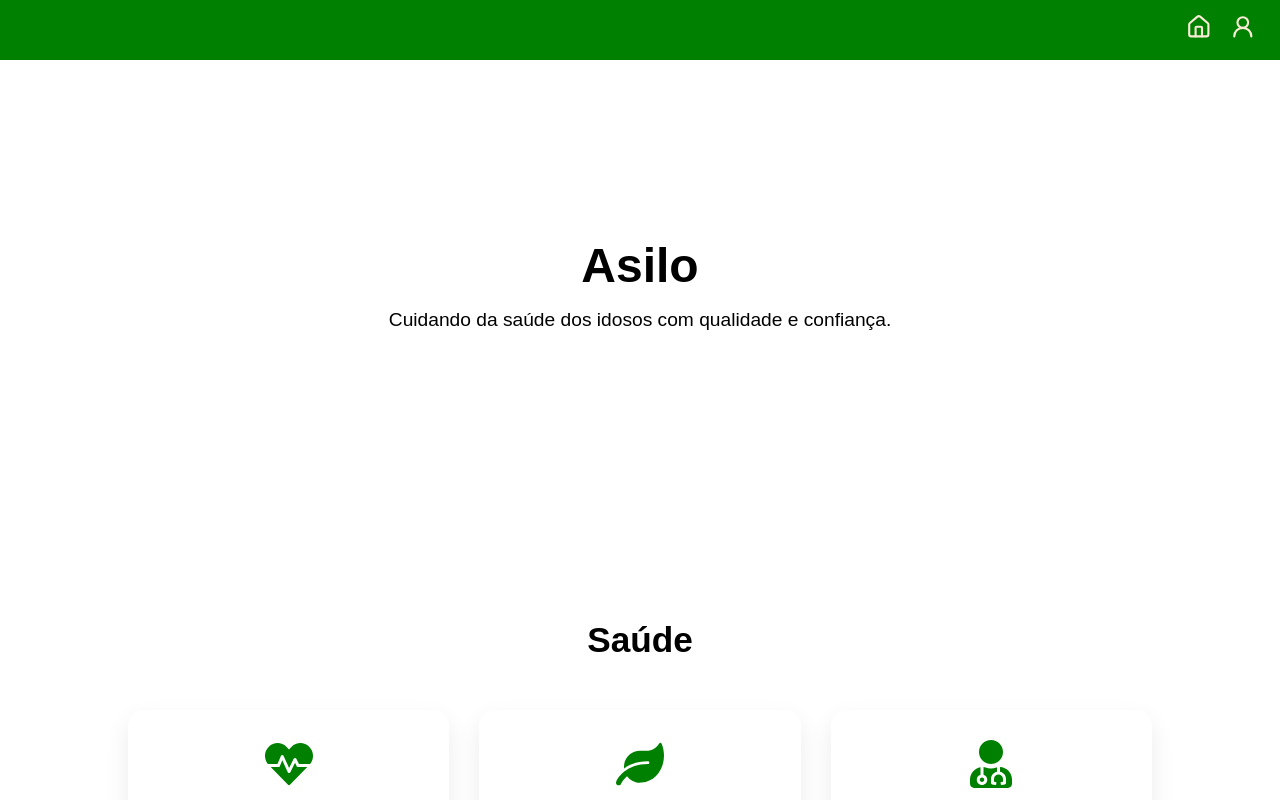
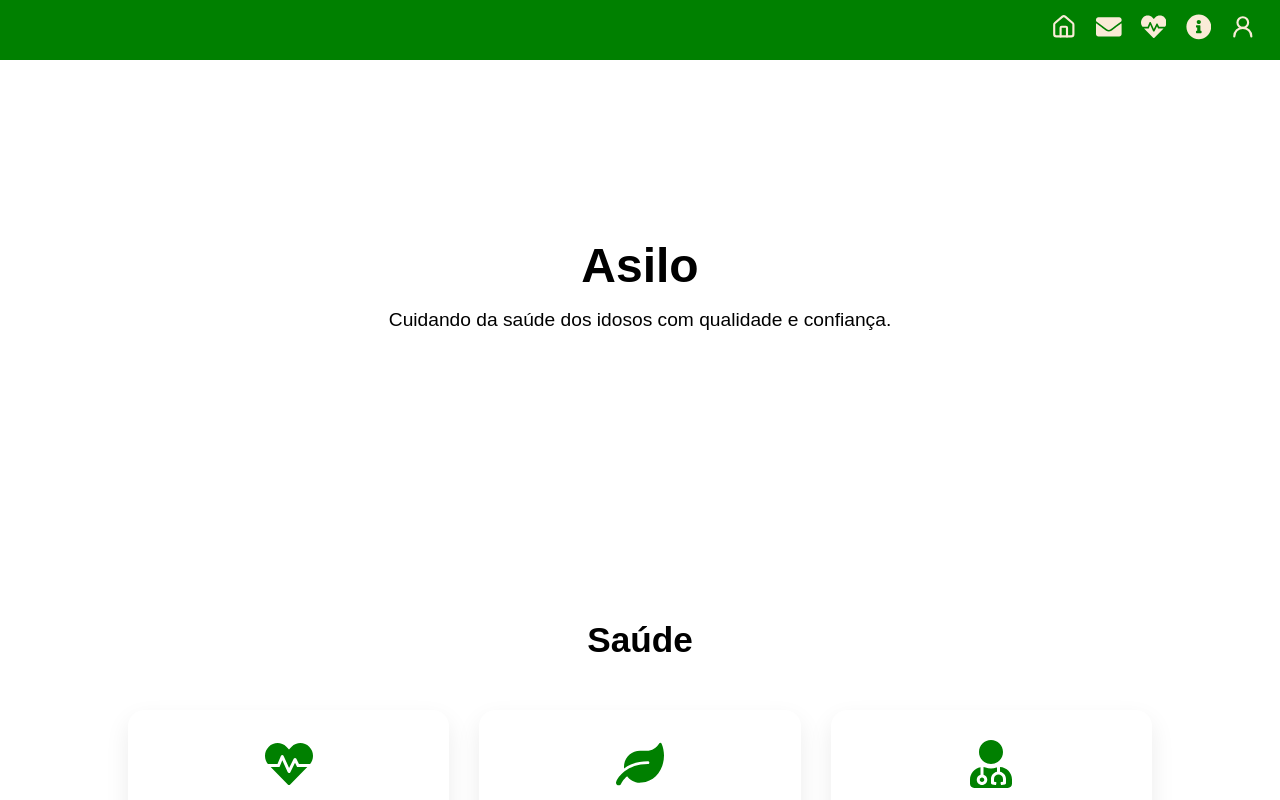
Before and after one commit to vitorsac13/asilo, a React (Vite) app in the folder frontend/: page / in a window 1280 px wide. Shown: the top 800 px of the page. Built offline with nearby package versions, Linux system fonts and the light colour scheme.

Commit message:
Fix navbar

```diff
--- a/frontend/src/components/navbar/navbar.jsx
+++ b/frontend/src/components/navbar/navbar.jsx
@@ -3,6 +3,7 @@ import { LuUserRound, LuMenu, LuHouse  } from "react-icons/lu"
 import { Drawer } from '@mui/material'
 import { useState } from 'react'
 import { Link } from 'react-router-dom'
+import { FaEnvelope, FaHeartbeat, FaInfoCircle } from 'react-icons/fa'
 
 export default function Navbar() {
     const [openMenu, setOpenMenu] = useState(false)
@@ -17,6 +18,9 @@ export default function Navbar() {
 
                 <div className={styles.navbarRight}>
                     <Link to="/"><LuHouse className={styles.navbarIcon} /></Link>
+                    <Link to="/contact"><FaEnvelope className={styles.navbarIcon} /></Link>
+                    <Link to="/health"><FaHeartbeat className={styles.navbarIcon} /></Link>
+                    <Link to="/about"><FaInfoCircle className={styles.navbarIcon} /></Link>
                     <Link to="/profile"><LuUserRound className={styles.navbarIcon} /></Link>
                 </div>
             </div>
```
